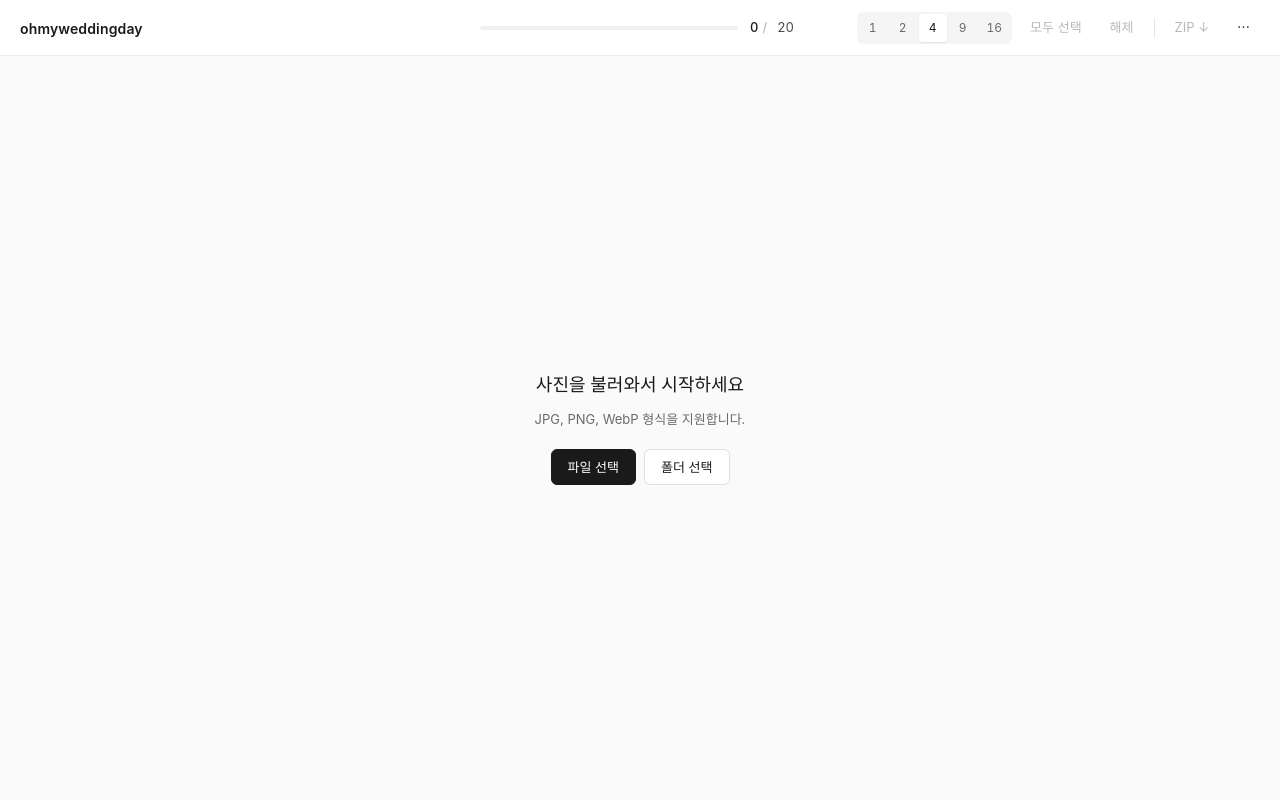
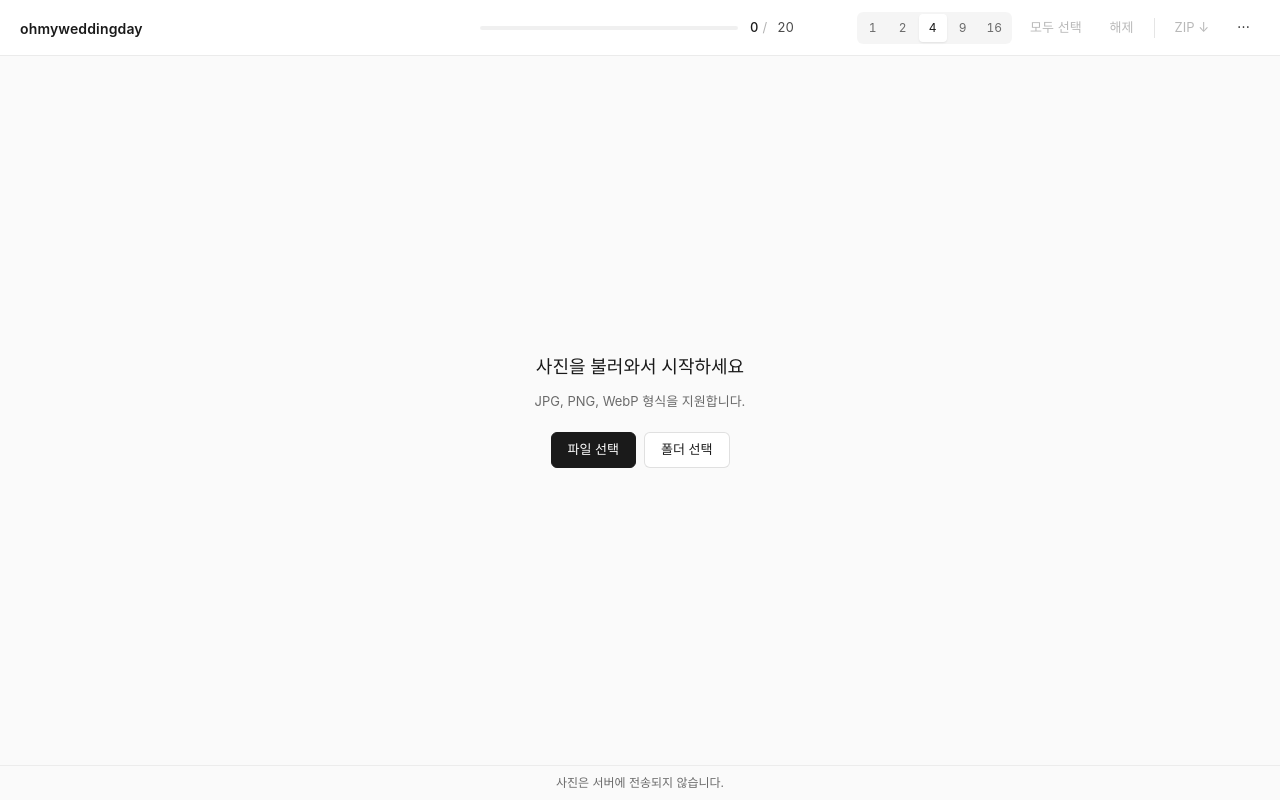
Before and after one commit to xorud1541/image-worldcup, a React (Vite) app: page / in a window 1280 px wide. Built offline with nearby package versions, Linux system fonts and the light colour scheme.

Commit message:
feat: add privacy footer noting photos stay client-side
Co-Authored-By: Claude Opus 4.7 (1M context) <noreply@anthropic.com>

```diff
--- a/src/App.jsx
+++ b/src/App.jsx
@@ -554,6 +554,9 @@ function App() {
           </div>
         </div>
       ) : null}
+      <footer className="app-footer">
+        사진은 서버에 전송되지 않습니다.
+      </footer>
     </div>
   );
 }
--- a/src/styles.css
+++ b/src/styles.css
@@ -671,3 +671,12 @@ kbd {
   font-size: 11px;
   color: #1a1a1a;
 }
+
+.app-footer {
+  padding: 8px 16px;
+  text-align: center;
+  font-size: 12px;
+  color: #6a6a6a;
+  border-top: 1px solid #ececec;
+  background: #fafafa;
+}
```
